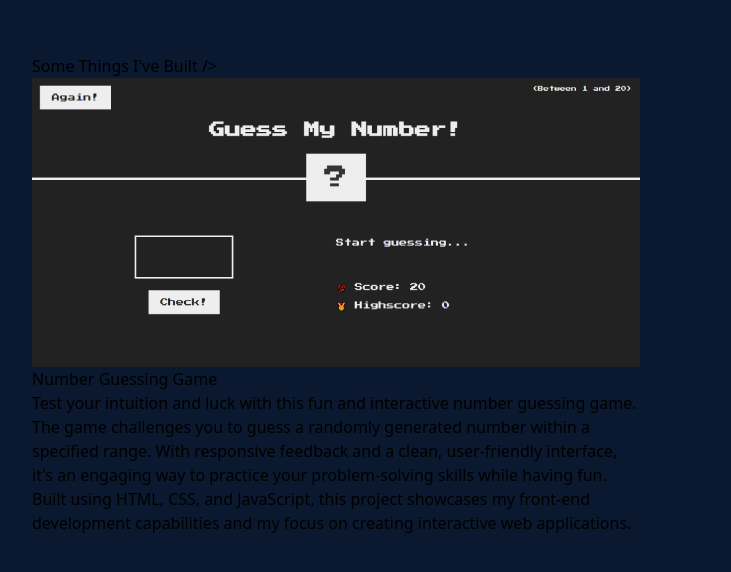
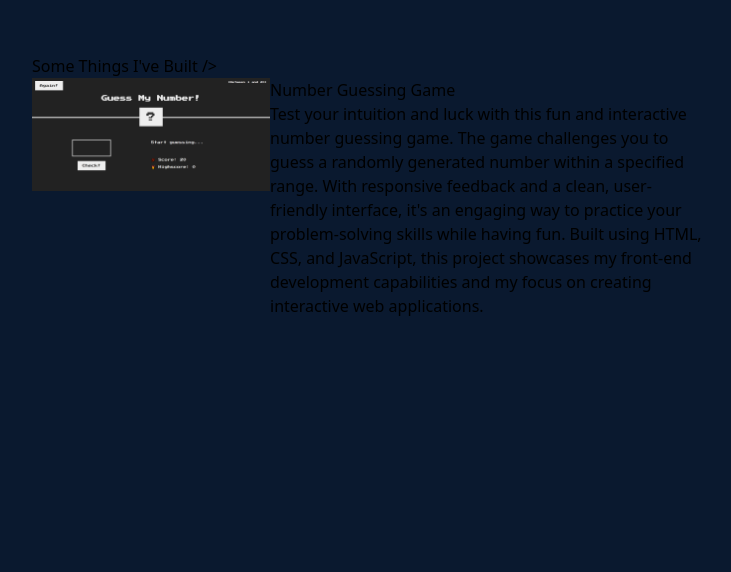
Before and after one commit to SahilTiwari-dev/Portfolio-V1, a website: page src/index.html in a window 1280 px wide. Shown: the part 962-1534 px from the top of the page, without its empty margins (144-875 px from the left). Drawn offline with Linux system fonts and the light colour scheme.

```diff
--- a/src/index.html
+++ b/src/index.html
@@ -86,9 +86,9 @@
         </div>
       </section>
       <section id="projects" class="h-screen">
-        <div class="m-0 my-24 w-auto gap-4 px-4 md:px-8 md:max-w-2xl xl:m-36">
+        <div class="m-0 my-24 w-auto gap-4 px-4 md:px-8  xl:m-36">
           <h3>Some Things I've Built<span class=""> /></span></h3>
-          <div>
+          <div class="flex w-auto md:max-w-2xl">
             <a href="http://" target="_blank" rel="noopener noreferrer"
               ><img
                 src="../src/assets/images/Number-Guessing-Game.png"
```
Also changed, not shown: src/output.css, 1 other file.
